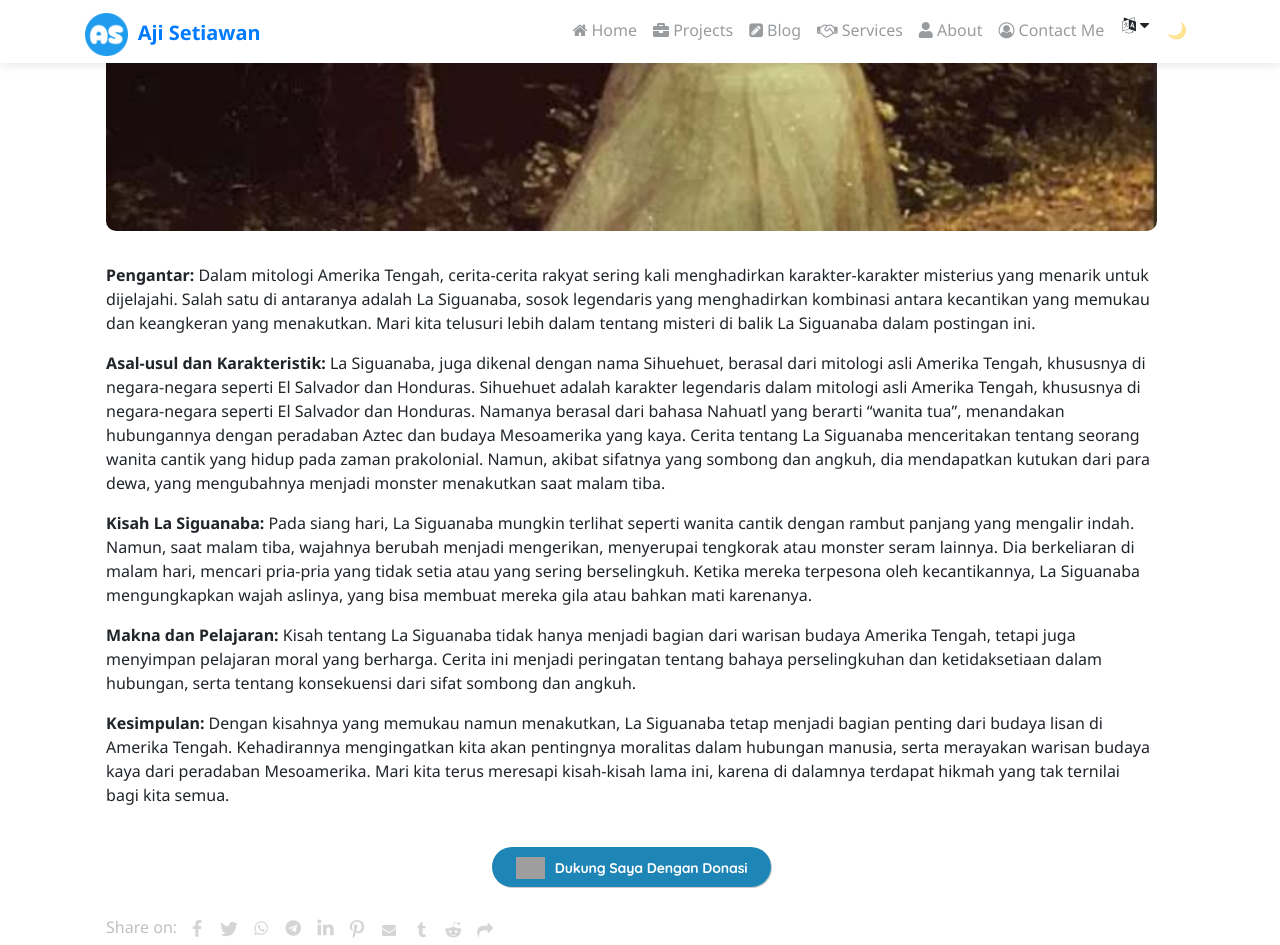
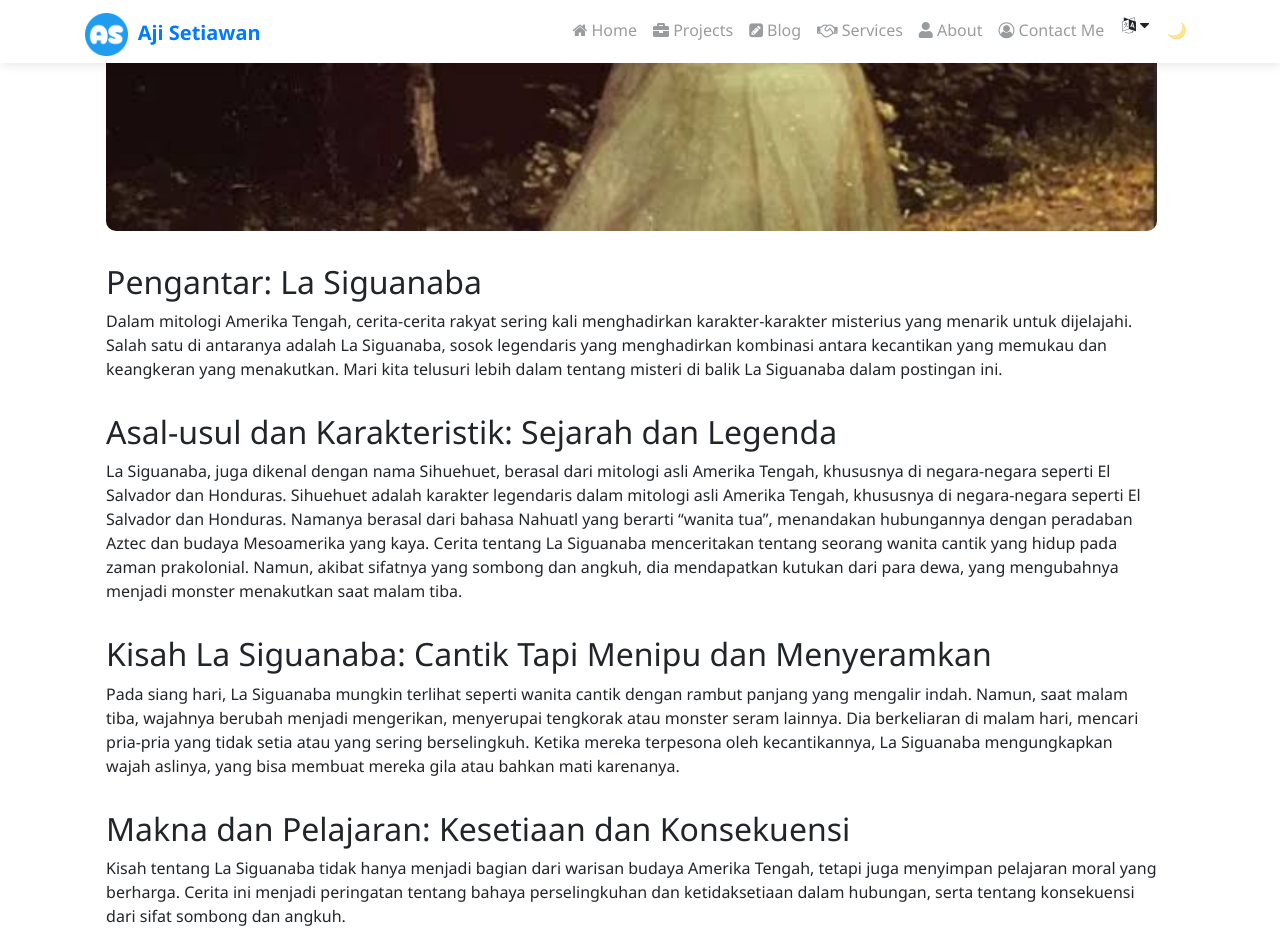
Before and after one commit to ajisetiawan716/ajisetiawan716.github.io, a Jekyll site: the page built from _posts/2024-05-08-menyelusuri-misteri-la-siguanaba.md, in a window 1280 px wide and 1400 px high, scrolled down 834 px. Shown: the top 945 px of the window. Built offline with Jekyll 4.4.1, drawn with Linux system fonts in a browser that asks for light colours; nearby versions of some CDN libraries; emoji names are drawn with the system emoji font; comment, search, counter and statistics services are not loaded; a style sheet for code colours, icons or effects is not loaded; some of the changed text lies outside the part shown; grey boxes are pictures that could not be loaded.

Commit message:
Add files via upload

```diff
--- a/_posts/2024-05-08-menyelusuri-misteri-la-siguanaba.md
+++ b/_posts/2024-05-08-menyelusuri-misteri-la-siguanaba.md
@@ -13,17 +13,22 @@ title: 'Menyelusuri Misteri La Siguanaba: Wanita Cantik yang Berubah Menjadi Mon
 
 
 
-**Pengantar:**
+## Pengantar: La Siguanaba
+
 Dalam mitologi Amerika Tengah, cerita-cerita rakyat sering kali menghadirkan karakter-karakter misterius yang menarik untuk dijelajahi. Salah satu di antaranya adalah La Siguanaba, sosok legendaris yang menghadirkan kombinasi antara kecantikan yang memukau dan keangkeran yang menakutkan. Mari kita telusuri lebih dalam tentang misteri di balik La Siguanaba dalam postingan ini.
 
-**Asal-usul dan Karakteristik:**
+## Asal-usul dan Karakteristik: Sejarah dan Legenda
+
 La Siguanaba, juga dikenal dengan nama Sihuehuet, berasal dari mitologi asli Amerika Tengah, khususnya di negara-negara seperti El Salvador dan Honduras. Sihuehuet adalah karakter legendaris dalam mitologi asli Amerika Tengah, khususnya di negara-negara seperti El Salvador dan Honduras. Namanya berasal dari bahasa Nahuatl yang berarti "wanita tua", menandakan hubungannya dengan peradaban Aztec dan budaya Mesoamerika yang kaya. Cerita tentang La Siguanaba menceritakan tentang seorang wanita cantik yang hidup pada zaman prakolonial. Namun, akibat sifatnya yang sombong dan angkuh, dia mendapatkan kutukan dari para dewa, yang mengubahnya menjadi monster menakutkan saat malam tiba.
 
-**Kisah La Siguanaba:**
+## Kisah La Siguanaba: Cantik Tapi Menipu dan Menyeramkan
+
 Pada siang hari, La Siguanaba mungkin terlihat seperti wanita cantik dengan rambut panjang yang mengalir indah. Namun, saat malam tiba, wajahnya berubah menjadi mengerikan, menyerupai tengkorak atau monster seram lainnya. Dia berkeliaran di malam hari, mencari pria-pria yang tidak setia atau yang sering berselingkuh. Ketika mereka terpesona oleh kecantikannya, La Siguanaba mengungkapkan wajah aslinya, yang bisa membuat mereka gila atau bahkan mati karenanya.
 
-**Makna dan Pelajaran:**
+## Makna dan Pelajaran: Kesetiaan dan Konsekuensi
+
 Kisah tentang La Siguanaba tidak hanya menjadi bagian dari warisan budaya Amerika Tengah, tetapi juga menyimpan pelajaran moral yang berharga. Cerita ini menjadi peringatan tentang bahaya perselingkuhan dan ketidaksetiaan dalam hubungan, serta tentang konsekuensi dari sifat sombong dan angkuh.
 
-**Kesimpulan:**
+## Kesimpulan: Urband Legend dan Moralitas
+
 Dengan kisahnya yang memukau namun menakutkan, La Siguanaba tetap menjadi bagian penting dari budaya lisan di Amerika Tengah. Kehadirannya mengingatkan kita akan pentingnya moralitas dalam hubungan manusia, serta merayakan warisan budaya kaya dari peradaban Mesoamerika. Mari kita terus meresapi kisah-kisah lama ini, karena di dalamnya terdapat hikmah yang tak ternilai bagi kita semua.
```
